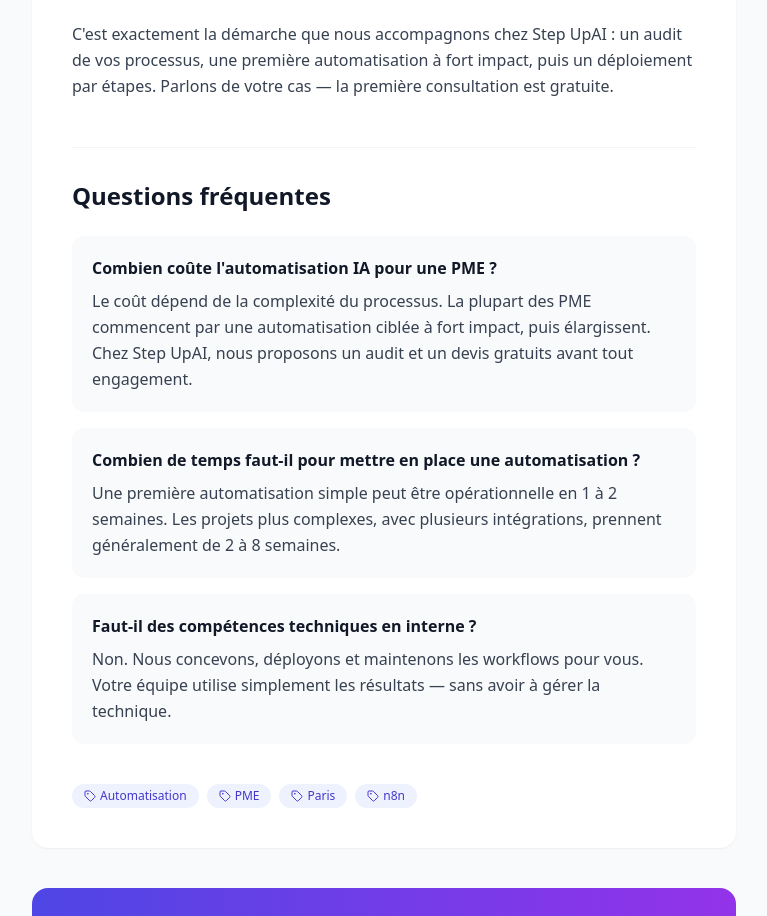
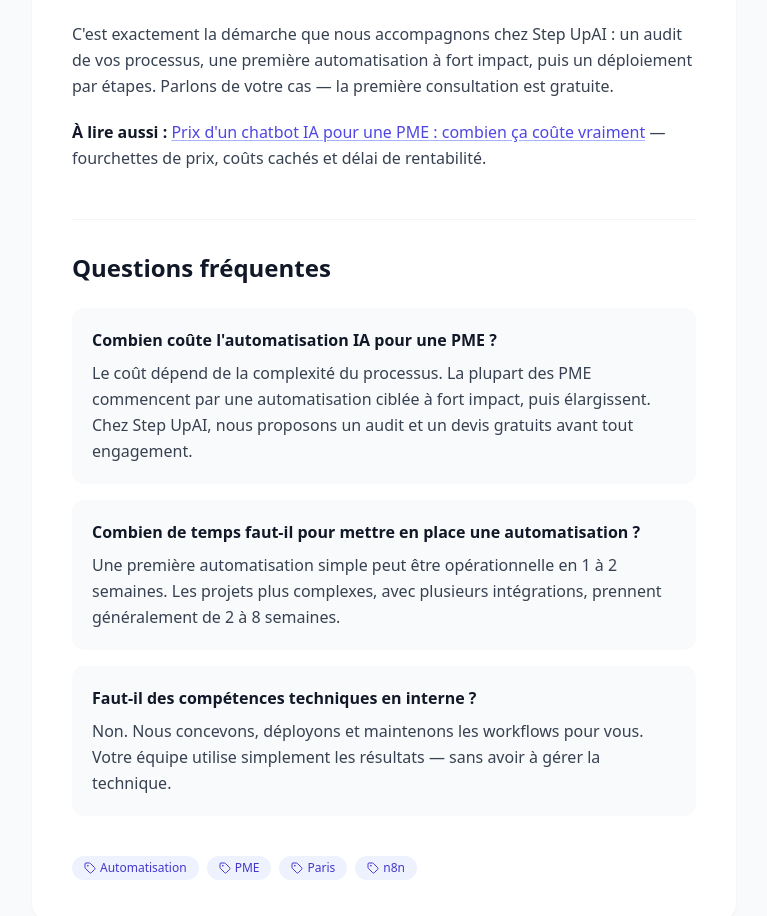
Before and after one commit to FahadKhalid1/StepUpAI, a React (Vite) app: page /blog/automatisation-ia-pme-paris-5-cas-usage in a window 1280 px wide. Shown: the part 4162-5078 px from the top of the page, without its empty margins (256-1023 px from the left). Built offline with nearby package versions, Linux system fonts and the light colour scheme.

Commit message:
Add bidirectional internal links between blog posts
- Renderer now parses [label](url) -> SPA Link (internal) / external anchor
- Chatbot-pricing <-> AI-automation posts cross-link in-body (FR+EN)

Co-Authored-By: Claude Opus 4.8 <noreply@anthropic.com>

```diff
--- a/src/pages/BlogPostPage.tsx
+++ b/src/pages/BlogPostPage.tsx
@@ -44,16 +44,34 @@ const BlogPostPage: React.FC = () => {
     });
 
   // ── Light-markdown renderer ─────────────────────────────────────────────────
+  const linkClass =
+    'text-indigo-600 font-medium underline decoration-indigo-300 underline-offset-2 hover:text-indigo-700 transition-colors';
+
   const renderInline = (text: string, keyPrefix: string) =>
-    text.split(/(\*\*[^*]+\*\*)/g).map((part, i) => {
+    // Split on **bold** and [label](url) so both can appear mid-sentence.
+    text.split(/(\*\*[^*]+\*\*|\[[^\]]+\]\([^)]+\))/g).map((part, i) => {
+      const k = `${keyPrefix}-${i}`;
       if (part.startsWith('**') && part.endsWith('**')) {
         return (
-          <strong key={`${keyPrefix}-${i}`} className="font-semibold text-gray-900">
+          <strong key={k} className="font-semibold text-gray-900">
             {part.slice(2, -2)}
           </strong>
         );
       }
-      return <React.Fragment key={`${keyPrefix}-${i}`}>{part}</React.Fragment>;
+      const link = part.match(/^\[([^\]]+)\]\(([^)]+)\)$/);
+      if (link) {
+        const [, label, href] = link;
+        return href.startsWith('/') ? (
+          <Link key={k} to={href} className={linkClass}>
+            {label}
+          </Link>
+        ) : (
+          <a key={k} href={href} target="_blank" rel="noopener noreferrer" className={linkClass}>
+            {label}
+          </a>
+        );
+      }
+      return <React.Fragment key={k}>{part}</React.Fragment>;
     });
 
   const renderContent = (text: string) =>
@@ -127,7 +145,7 @@ const BlogPostPage: React.FC = () => {
         '@type': 'Organization',
         name: 'Step UpAI',
         url: SITE_URL,
-        logo: { '@type': 'ImageObject', url: `${SITE_URL}/logo.png` },
+        logo: { '@type': 'ImageObject', url: `${SITE_URL}/logo.svg` },
       },
       mainEntityOfPage: { '@type': 'WebPage', '@id': `${SITE_URL}/blog/${post.slug}` },
       inLanguage: language === 'fr' ? 'fr-FR' : 'en-US',
```
Also changed, not shown: src/data/blog.ts (+8 -4 lines).
